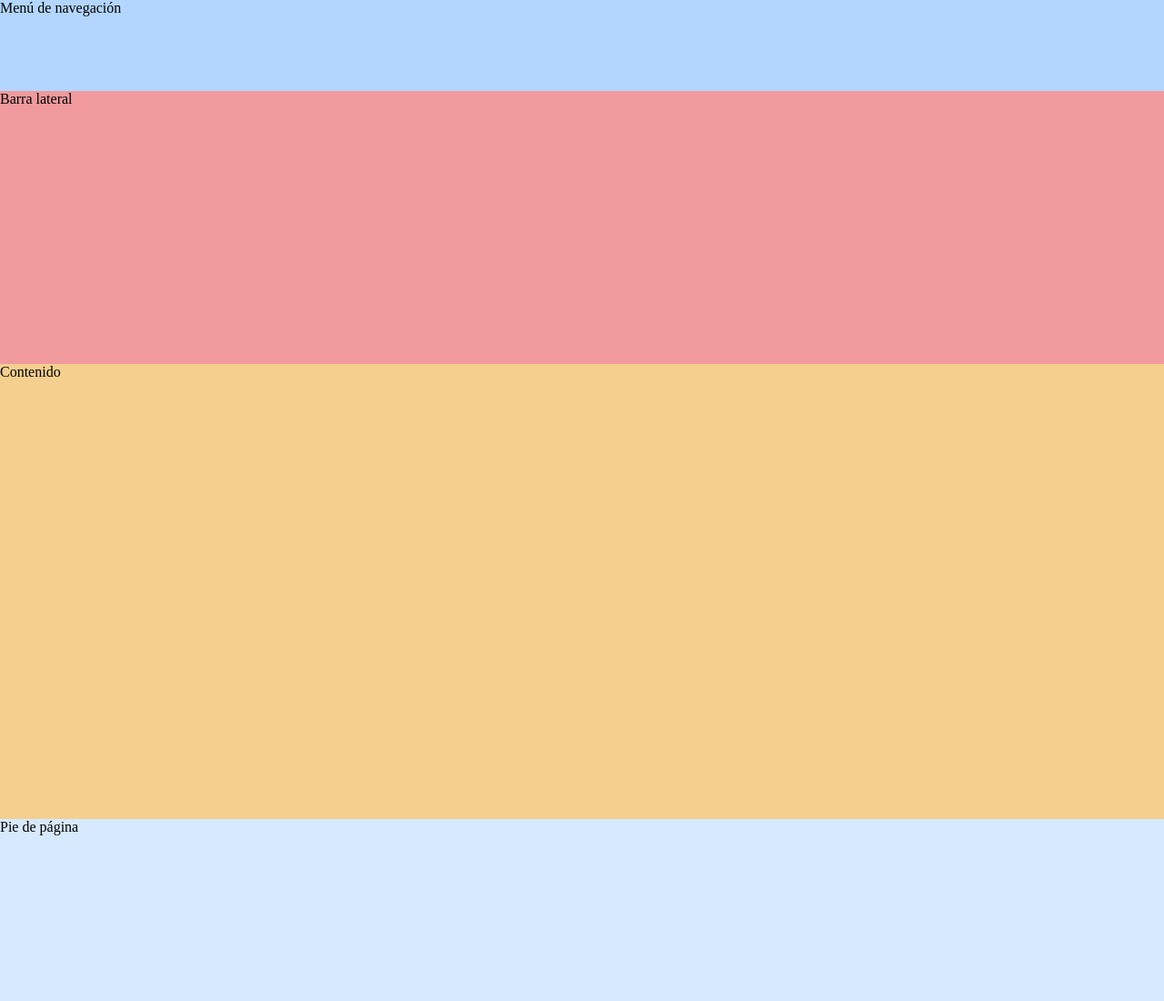
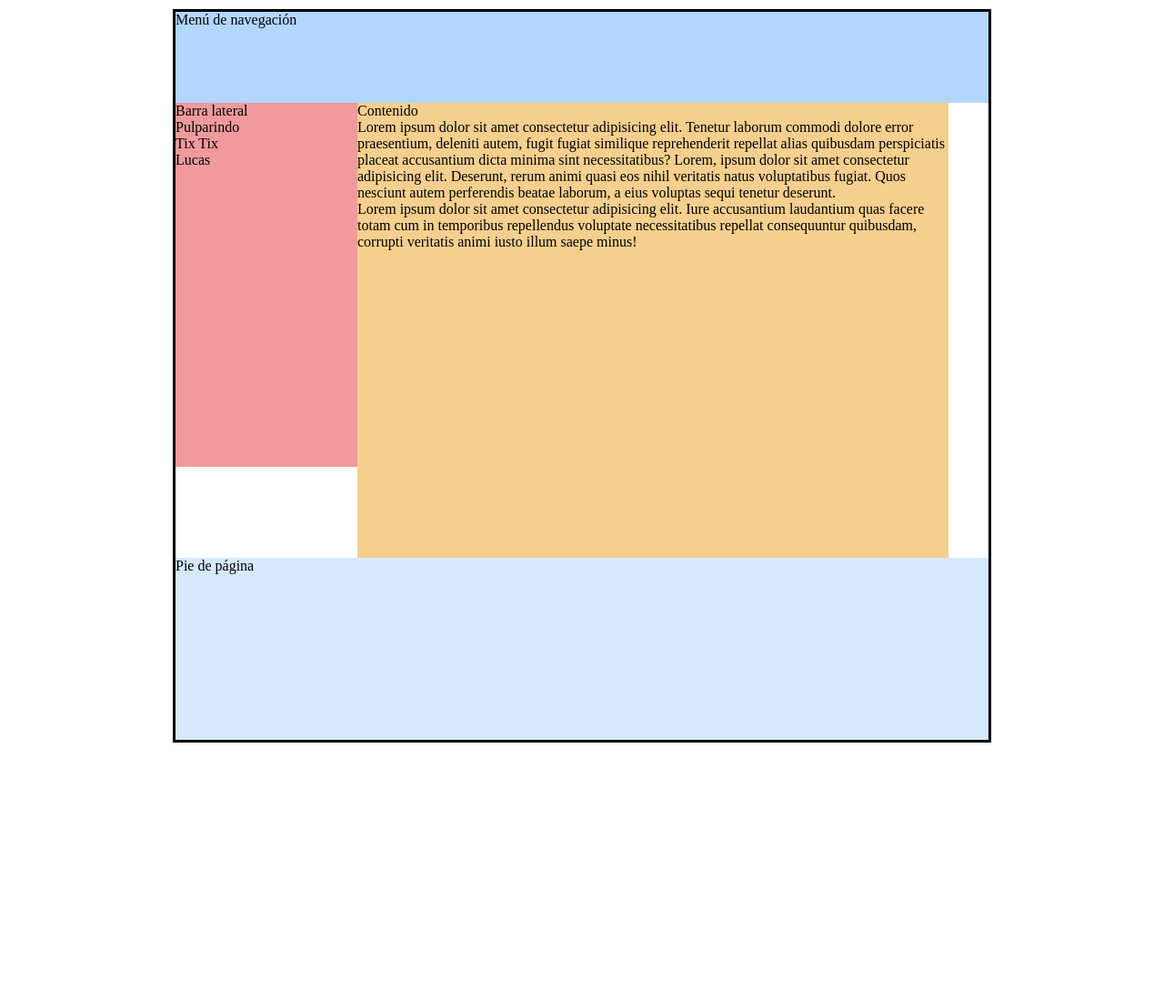
Before and after one commit to taniagd/Sesiones_CH54, a plain HTML site: page float.html in a window 1280 px wide. Shown: the whole page at 91% size. After the commit the page ends 826 px from the top, so only its background shows below. Drawn offline with Linux system fonts and the light colour scheme.

Commit message:
style: add styles in float.css

```diff
--- a/estilos/float.css
+++ b/estilos/float.css
@@ -2,6 +2,12 @@
     margin: 0;
     padding: 0;
     box-sizing: border-box;
+}
+
+.page{
+    width: 900px;
+    margin:10px auto;
+    border: 3px solid black;
 }
 
 .menu {
@@ -10,16 +16,25 @@
   }
 
 .sidebar {
-    height: 300px;
+    float:left;
+    width: 200px;
+    height: 400px;
     background-color: #F09A9D;    /* Red */
 }
 
+ul{
+    list-style-type: none;
+}
+
 .content {
+    float: left;
+    width:650px;
     height: 500px;
     background-color: #F5CF8E;    /* Yellow */
 }
 
 .footer {
+    clear: both;
     height: 200px;
     background-color: #D6E9FE;    /* Light blue */
 }
--- a/float.html
+++ b/float.html
@@ -7,10 +7,25 @@
     <link rel="stylesheet" href="./estilos/float.css">
 </head>
 <body>
-    <div class='page'>
-      <div class='menu'>Menú de navegación</div>
-      <div class='sidebar'>Barra lateral</div>
-      <div class='content'>Contenido</div>
+    <div class="page">
+      <div class="menu">Menú de navegación</div>
+      <div class='sidebar'>Barra lateral
+        <ul>
+          <li> Pulparindo </li>
+          <li> Tix Tix </li>
+          <li> Lucas </li>
+        </ul>
+      </div>
+      <div class='content'>Contenido
+        <p>
+          Lorem ipsum dolor sit amet consectetur adipisicing elit. Tenetur laborum commodi dolore error praesentium, deleniti autem, fugit fugiat similique reprehenderit repellat alias quibusdam perspiciatis placeat accusantium dicta minima sint necessitatibus?
+          Lorem, ipsum dolor sit amet consectetur adipisicing elit. Deserunt, rerum animi quasi eos nihil veritatis natus voluptatibus fugiat. Quos nesciunt autem perferendis beatae laborum, a eius voluptas sequi tenetur deserunt.
+        </p>
+
+        <p>
+          Lorem ipsum dolor sit amet consectetur adipisicing elit. Iure accusantium laudantium quas facere totam cum in temporibus repellendus voluptate necessitatibus repellat consequuntur quibusdam, corrupti veritatis animi iusto illum saepe minus!
+        </p>
+      </div>
       <div class='footer'>Pie de página</div>
     </div>
   </body>
```
